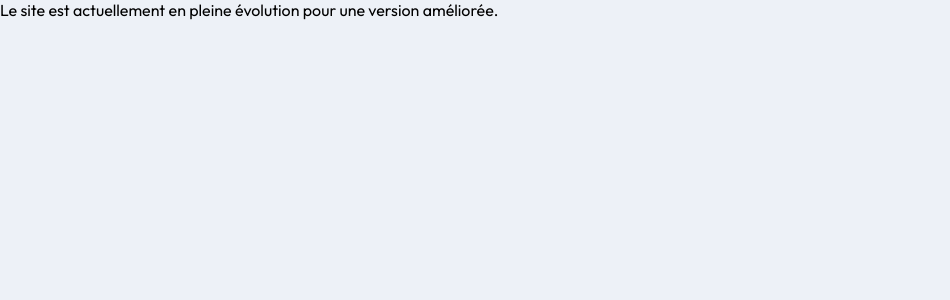
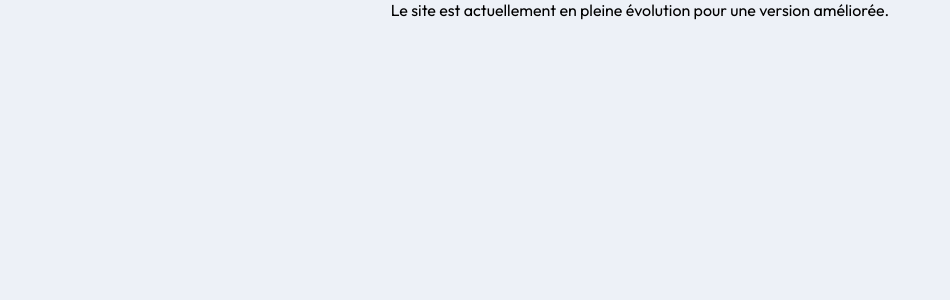
Before and after one commit to BaptisteCainjo/my-website, a Next.js app: page / in a window 1280 px wide. Shown: the top 300 px of the page, without its empty margins (0-950 px from the left). Built offline with nearby package versions, Linux system fonts and the light colour scheme.

Commit message:
little change

```diff
--- a/src/app/page.tsx
+++ b/src/app/page.tsx
@@ -1,7 +1,7 @@
 export default function Home() {
   return(
     <>
-    <p>Le site est actuellement en pleine évolution pour une version améliorée.</p>
+    <p style={{ textAlign: 'center' }}>Le site est actuellement en pleine évolution pour une version améliorée.</p>
     </>
   )
 }
```
